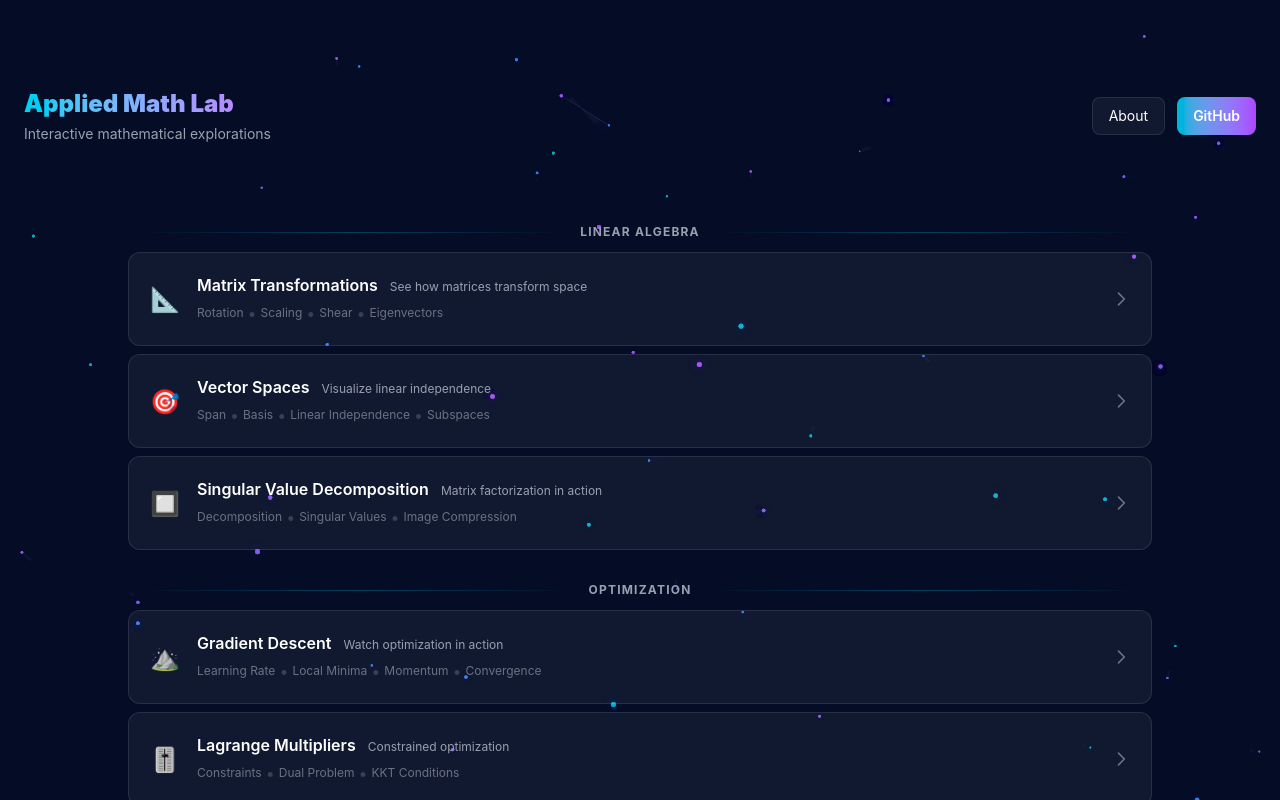
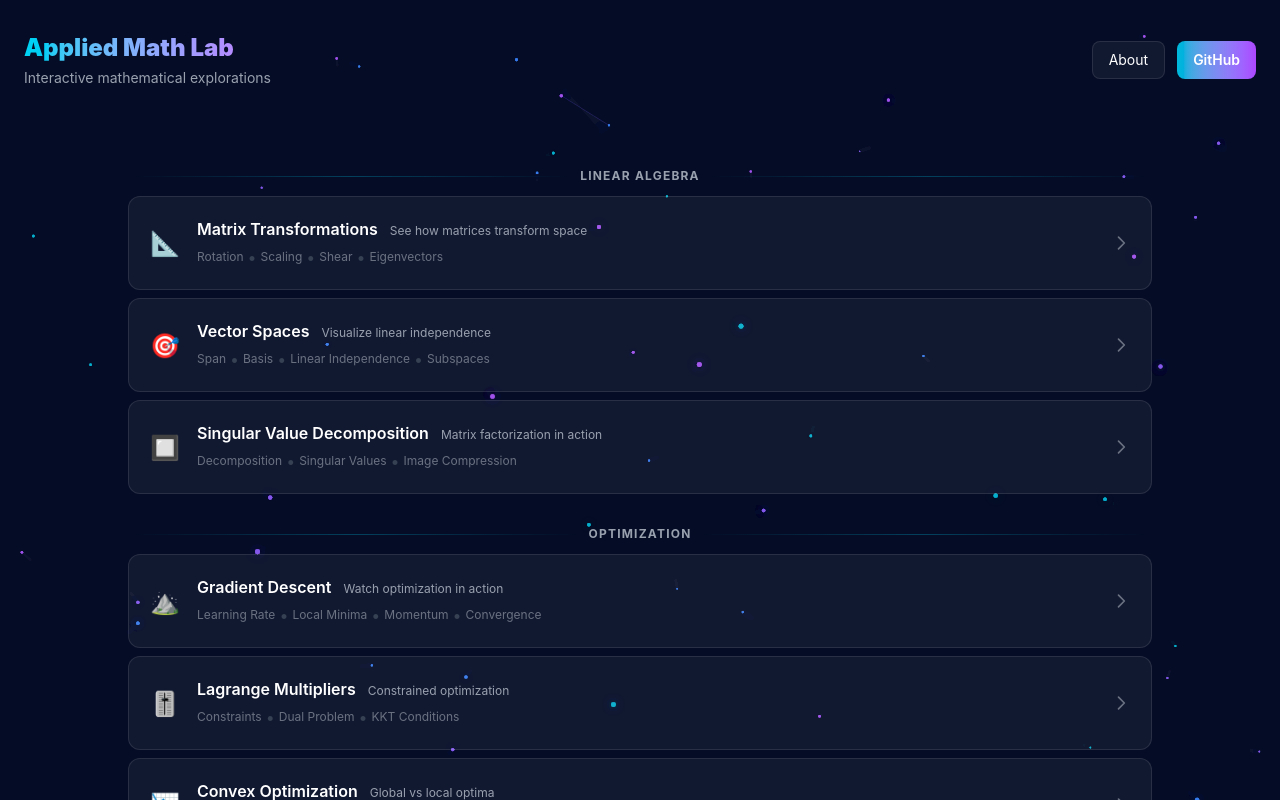
Before and after one commit to TedTes/operum, a React (Vite) app: page / in a window 1280 px wide. Shown: the top 800 px of the page. Built offline with nearby package versions, Linux system fonts and the light colour scheme.

Commit message:
refactoring

```diff
--- a/src/App.jsx
+++ b/src/App.jsx
@@ -1,17 +1,7 @@
-import Home from './components/Home';
+import {Home} from './components';
 
 function App() {
-  return (
-    <div>
-      {/* Test Tailwind */}
-      <div className="bg-blue-500 text-white p-4 text-center">
-        ✅ Tailwind is working!
-      </div>
-
-
-      <Home />
-    </div>
-  )
+  return <Home />
 }
 
 export default App
--- a/src/components/GradientDescent.jsx
+++ b/src/components/GradientDescent.jsx
@@ -1,6 +1,6 @@
 import React, { useState, useEffect, useRef } from 'react';
 
-const GradientDescent = ({ onClose }) => {
+export const GradientDescent = ({ onClose }) => {
   const canvasRef = useRef(null);
   const animationRef = useRef(null);
 
@@ -390,5 +390,3 @@ const GradientDescent = ({ onClose }) => {
     </div>
   );
 };
-
-export default GradientDescent;
--- a/src/components/MatrixTransform.jsx
+++ b/src/components/MatrixTransform.jsx
@@ -1,6 +1,6 @@
 import React, { useState, useEffect, useRef } from 'react';
 
-const MatrixTransform = ({ onClose }) => {
+export const MatrixTransform = ({ onClose }) => {
   const canvasRef = useRef(null);
   const [rotation, setRotation] = useState(0);
   const [scale, setScale] = useState(1);
@@ -313,5 +313,3 @@ const MatrixTransform = ({ onClose }) => {
     </div>
   );
 };
-
-export default MatrixTransform;
--- a/src/components/SVD.jsx
+++ b/src/components/SVD.jsx
@@ -1,6 +1,6 @@
 import React, { useState, useEffect, useRef } from 'react';
 
-const SVD = ({ onClose }) => {
+export const SVD = ({ onClose }) => {
   const canvasRef = useRef(null);
   const [rank, setRank] = useState(2);
   const [maxRank, setMaxRank] = useState(2);
@@ -463,5 +463,3 @@ const SVD = ({ onClose }) => {
     </div>
   );
 };
-
-export default SVD;
--- a/src/components/VectorSpaces.jsx
+++ b/src/components/VectorSpaces.jsx
@@ -1,6 +1,6 @@
 import React, { useState, useEffect, useRef } from 'react';
 
-const VectorSpaces = ({ onClose }) => {
+export const VectorSpaces = ({ onClose }) => {
   const canvasRef = useRef(null);
   const [vectors, setVectors] = useState([
     { x: 150, y: -100, id: 1 },
@@ -464,5 +464,3 @@ const VectorSpaces = ({ onClose }) => {
     </div>
   );
 };
-
-export default VectorSpaces;
--- /dev/null
+++ b/src/components/index.jsx
@@ -0,0 +1,7 @@
+export * from "./GradientDescent";
+export * from "./MatrixTransform";
+export * from "./SVD";
+export * from "./ToolWorkSpace";
+export * from "./VectorSpaces";
+export * from "./ToolWorkSpace";
+export * from "./Home";
```
Also changed, not shown: src/components/Home.jsx (+3 -5 lines), src/components/ToolWorkSpace.jsx (+3 -7 lines).
